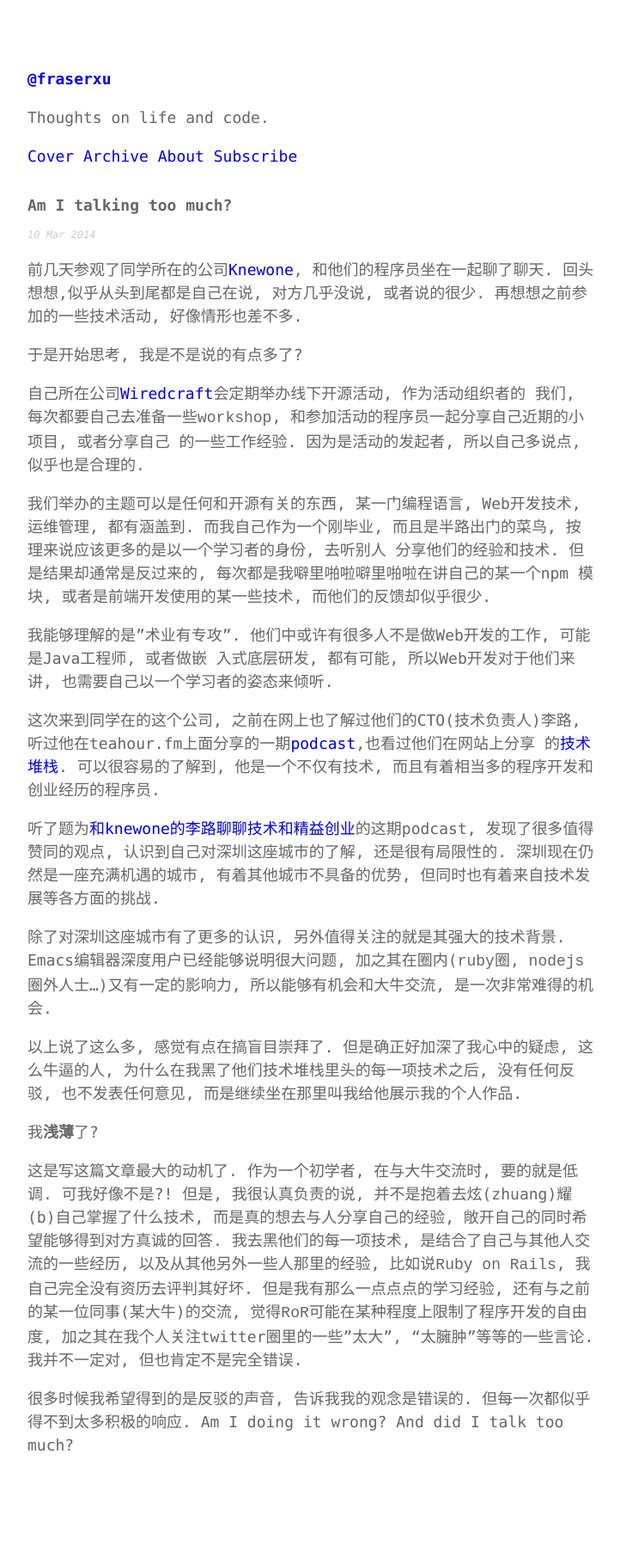
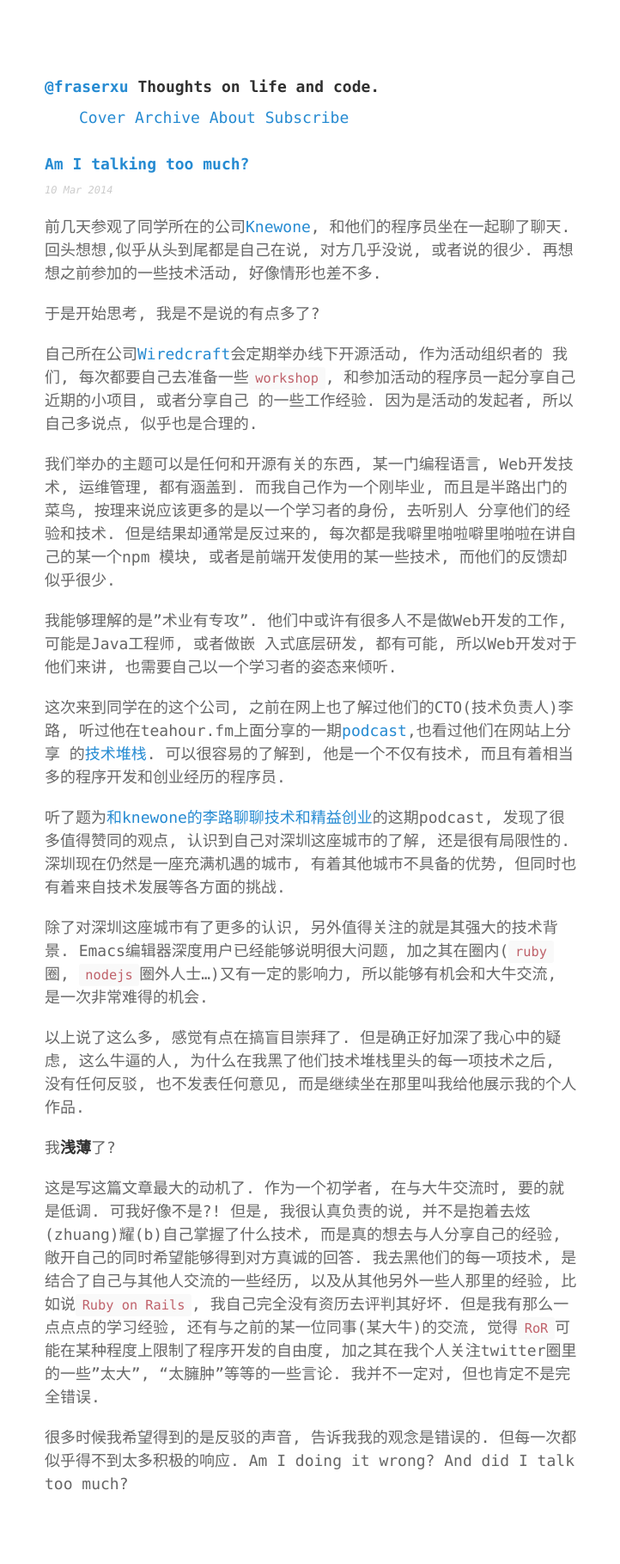
Before and after one commit to fraserxu/fraserxu.github.io, a Jekyll site: the page built from index.html, in a window 1280 px wide. Shown: the whole page at 86% size, without its empty margins (278-1000 px from the left). Built offline with Jekyll 4.4.1, drawn with Linux system fonts in a browser that asks for light colours; Markdown is read by kramdown in place of the engine named in the settings; the list of posts is cut into pages by our own code; before the commit the page ends 1772 px from its top, so only the background shows below that.

Commit message:
update style

```diff
--- a/_layouts/default.html
+++ b/_layouts/default.html
@@ -12,9 +12,8 @@
 
     <header>
       <h3>
-        <a href="/" title="Home">@fraserxu</a>
+        <a href="/" title="Home">@fraserxu</a> <span>Thoughts on life and code.</span>
       </h3>
-      <p>Thoughts on life and code.</p>
       <ul class="nav">
         <li><a href="/">Cover</a></li>
         <li><a href="/archive.html">Archive</a></li>
--- a/_layouts/post.html
+++ b/_layouts/post.html
@@ -9,10 +9,10 @@ layout: default
 </div>
 
 <div class="related">
-  <h2>~ Related ~</h2>
+  <h3>~ Related ~</h3>
   <ul class="posts">
     {% for post in site.related_posts limit:5 %}
-      <li><span>{{ post.date | date_to_string }}</span> · <a href="{{ post.url }}">{{ post.title }}</a></li>
+      <li> · <a href="{{ post.url }}">{{ post.title }}</a> <span class="post-date">{{ post.date | date_to_string }}</span></li>
     {% endfor %}
   </ul>
 </div>
--- a/css/screen.css
+++ b/css/screen.css
@@ -1,6 +1,20 @@
 /*
-* Reset
-*/
+ * Designed, built, and released under MIT license by @mdo. Learn more at
+ * https://github.com/poole/poole.
+ */
+
+/*
+ * Body resets
+ *
+ * Update the foundational and global aspects of the page.
+ */
+
+* {
+  -webkit-box-sizing: border-box;
+     -moz-box-sizing: border-box;
+          box-sizing: border-box;
+}
+
 html,
 body {
   margin: 0;
@@ -8,25 +22,276 @@ body {
 }
 
 html {
-  font-size: 62.5%;
+  font-family: "Helvetica Neue", Helvetica, Arial, sans-serif;
+  font-size: 16px;
+  line-height: 1.5;
+}
+@media (min-width: 38rem) {
+  html {
+    font-size: 20px;
+  }
 }
 
-/* Lists */
-ul, ol {
-  padding: 0;
-  margin: 0 0 20px;
+body {
+  color: #515151;
+  background-color: #fff;
+  -webkit-text-size-adjust: 100%;
+      -ms-text-size-adjust: 100%;
 }
 
-li {
+/* No `:visited` state is required by default (browsers will use `a`) */
+a {
+  color: #268bd2;
+  text-decoration: none;
+}
+/* `:focus` is linked to `:hover` for basic accessibility */
+a:hover,
+a:focus {
+  text-decoration: underline;
+}
+
+/* Headings */
+h1, h2, h3, h4, h5, h6 {
+  margin-bottom: .5rem;
+  font-weight: bold;
+  line-height: 1.25;
+  color: #313131;
+  text-rendering: optimizeLegibility;
+}
+h1 {
+  font-size: 2rem;
+}
+h2 {
+  margin-top: 1rem;
+  font-size: 1.5rem;
+}
+h3 {
+  margin-top: 1.5rem;
+  font-size: 1.25rem;
+}
+h4, h5, h6 {
+  margin-top: 1rem;
+  font-size: 1rem;
+}
+
+/* Body text */
+p {
+  margin-top: 0;
+  margin-bottom: 1rem;
+}
+
+strong {
+  color: #303030;
+}
+
+
+/* Lists */
+ul, ol, dl {
+  margin-top: 0;
+  margin-bottom: 1rem;
+}
+
+dt {
+  font-weight: bold;
+}
+dd {
+  margin-bottom: .5rem;
+}
+
+/* Misc */
+hr {
+  position: relative;
+  margin: 1.5rem 0;
+  border: 0;
+  border-top: 1px solid #eee;
+  border-bottom: 1px solid #fff;
+}
+
+abbr {
+  font-size: 85%;
+  font-weight: bold;
+  color: #555;
+  text-transform: uppercase;
+}
+abbr[title] {
+  cursor: help;
+  border-bottom: 1px dotted #e5e5e5;
+}
+
+/* Code */
+code,
+pre {
+  font-family: Menlo, Monaco, "Courier New", monospace;
+}
+code {
+  padding: .25em .5em;
+  font-size: 85%;
+  color: #bf616a;
+  background-color: #f9f9f9;
+  border-radius: 3px;
+}
+pre {
+  display: block;
+  margin-top: 0;
+  margin-bottom: 1rem;
+  padding: 1rem;
+  font-size: .8rem;
+  line-height: 1.4;
+  white-space: pre;
+  white-space: pre-wrap;
+  word-break: break-all;
+  word-wrap: break-word;
+  background-color: #f9f9f9;
+}
+pre code {
+  padding: 0;
+  font-size: 100%;
+  color: inherit;
+  background-color: transparent;
+}
+.highlight {
+  margin-bottom: 1rem;
+  border-radius: 4px;
+}
+.highlight pre {
+  margin-bottom: 0;
+}
+
+/* Quotes */
+blockquote {
+  padding: .5rem 1rem;
+  margin: .8rem 0;
+  color: #7a7a7a;
+  border-left: .25rem solid #e5e5e5;
+}
+blockquote p:last-child {
+  margin-bottom: 0;
+}
+@media (min-width: 30rem) {
+  blockquote {
+    padding-right: 5rem;
+    padding-left: 1.25rem;
+  }
+}
+
+img {
+  display: block;
+  margin: 0 0 1rem;
+  border-radius: 5px;
+}
+
+/* Tables */
+table {
+  margin-bottom: 1rem;
+  width: 100%;
+  border: 1px solid #e5e5e5;
+  border-collapse: collapse;
+}
+td,
+th {
+  padding: .25rem .5rem;
+  border: 1px solid #e5e5e5;
+}
+tbody tr:nth-child(odd) td,
+tbody tr:nth-child(odd) th {
+  background-color: #f9f9f9;
+}
+
+
+/*
+ * Custom type
+ *
+ * Extend paragraphs with `.lead` for larger introductory text.
+ */
+
+.lead {
+  font-size: 1.25rem;
+  font-weight: 300;
+}
+
+
+/*
+ * Messages
+ *
+ * Show alert messages to users. You may add it to single elements like a `<p>`,
+ * or to a parent if there are multiple elements to show.
+ */
+
+.message {
+  margin-bottom: 1rem;
+  padding: 1rem;
+  color: #717171;
+  background-color: #f9f9f9;
+}
+
+
+/*
+ * Container
+ *
+ * Center the page content.
+ */
+
+.container {
+  max-width: 38rem;
+  padding-left:  1rem;
+  padding-right: 1rem;
+  margin-left:  auto;
+  margin-right: auto;
+}
+
+
+/*
+ * Posts and pages
+ *
+ * Each post is wrapped in `.post` and is used on default and post layouts. Each
+ * page is wrapped in `.page` and is only used on the page layout.
+ */
+
+.page,
+.post {
+  margin-bottom: 4em;
+}
+
+/* Blog post or page title */
+.page-title,
+.post-title,
+.post-title a {
+  color: #303030;
+}
+.page-title,
+.post-title {
+  margin-top: 0;
+}
+
+/* Meta data line below post title */
+.post-date {
+  font-size: 90%;
+  color: #9a9a9a;
+}
+
+/* Related posts */
+.related {
+  padding-top: 2rem;
+  padding-bottom: 2rem;
+  border-top: 1px solid #eee;
+}
+.related .posts {
+  padding-left: 0;
   list-style: none;
 }
-
-/* Links */
-a {
+.related .posts h3 {
+  margin-top: 0;
+}
+.related .posts li small {
+  font-size: 75%;
+  color: #999;
+}
+.related .posts li a:hover {
+  color: #268bd2;
   text-decoration: none;
 }
-a:hover {
-  text-decoration: underline;
+.related .posts li a:hover small {
+  color: inherit;
 }
 
 
--- a/index.html
+++ b/index.html
@@ -4,7 +4,7 @@ title: Fraser Xu
 ---
 
 <div class="content">
-  <h1>{{ site.posts.first.title }}</h1>
+  <h1><a href="{{ site.posts.first.url}}">{{ site.posts.first.title }}</a></h1>
   <p class="meta">{{ site.posts.first.date | date_to_string }}</p>
   {{ site.posts.first.content }}
 </div>
```
